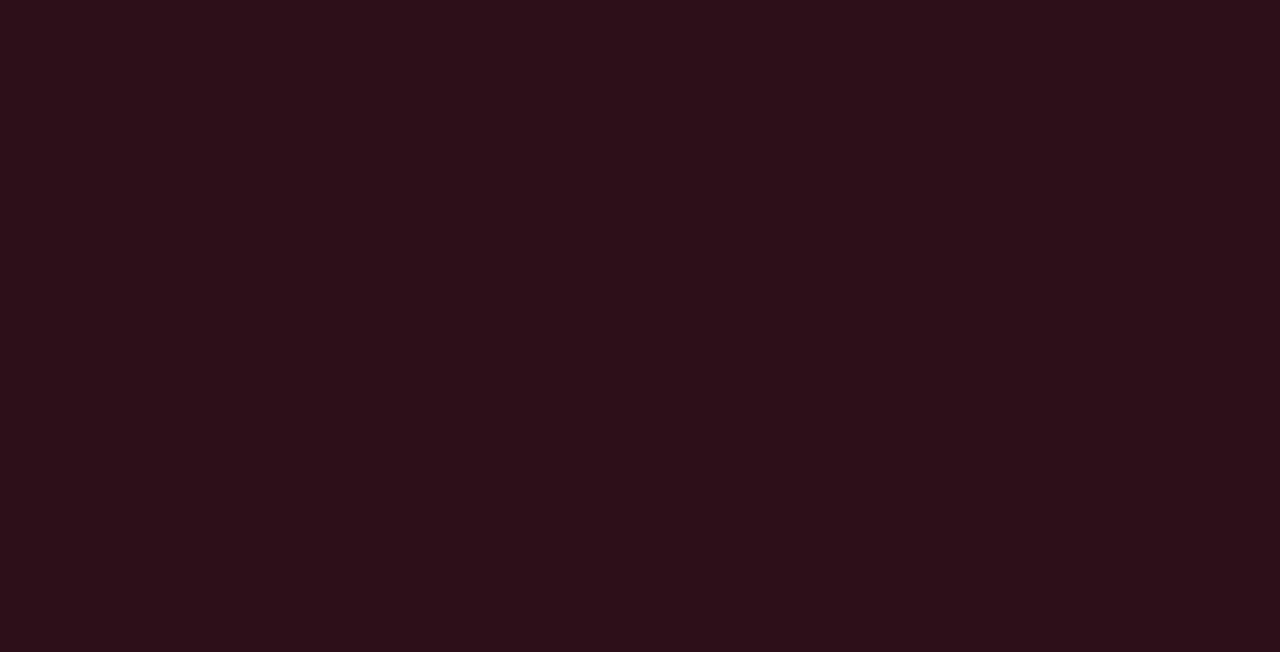
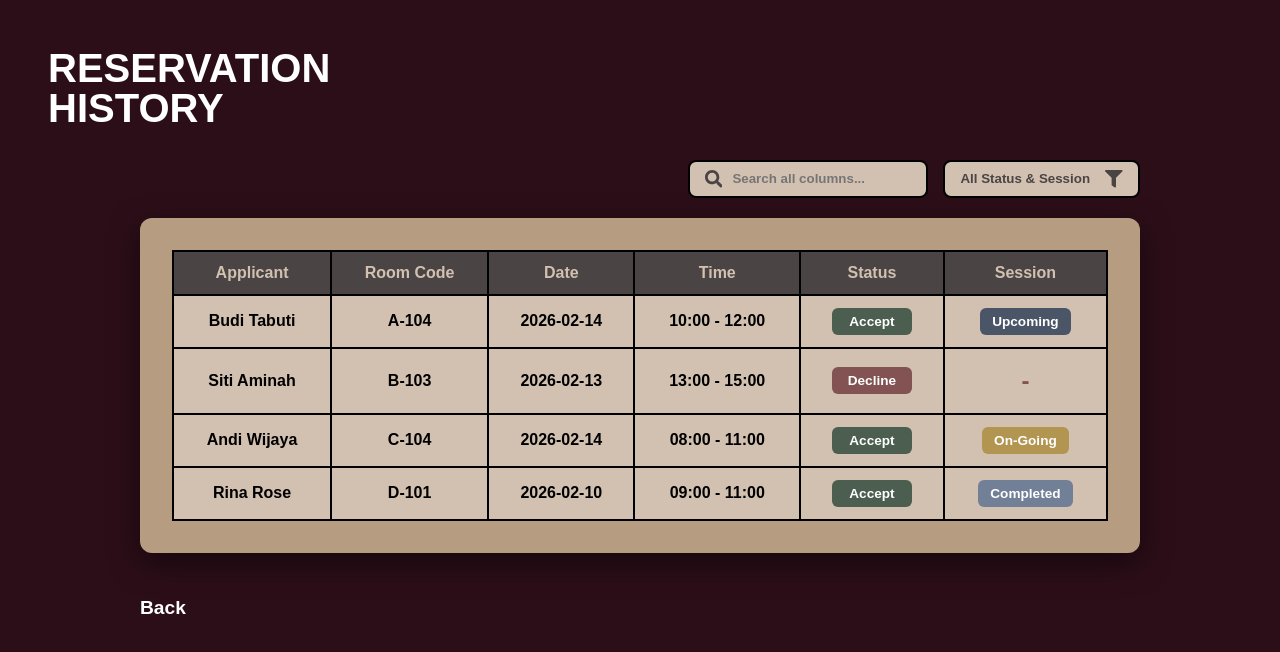
Before and after one commit to vurysk/2026-room_reservation-frontend, a React (Vite) app: page /admin/history in a window 1280 px wide. Before the commit this address had no page. Shown: the top 652 px of the page. Built offline with nearby package versions, Linux system fonts and the light colour scheme.

Commit message:
feat(reservation-history): add reservation history page

```diff
--- a/src/App.tsx
+++ b/src/App.tsx
@@ -4,8 +4,9 @@ import Home from './pages/user/Home';
 import AddReservation from './pages/user/AddReservation';
 import EditReservation from './pages/user/EditReservation';
 import ReservationDetail from './pages/shared/ReservationDetail';
-import ReservationList from './pages/user/ReservationList'; //
+import ReservationList from './pages/user/ReservationList';
 import RoomApproval from './pages/admin/RoomApproval'; // IMPORT BARU
+import ReservationHistory from './pages/admin/ReservationHistory';
 import './App.css';
 
 function App() {
@@ -19,6 +20,7 @@ function App() {
           <Route path="/reservation/detail/:roomCode" element={<ReservationDetail />} />
           <Route path="/reservation/list" element={<ReservationList />} />
           <Route path="/admin/approval" element={<RoomApproval />} />
+          <Route path="/admin/history" element={<ReservationHistory />} />
 
 
           <Route path="/reservation/list" element={<div style={{padding: '50px', color: 'white'}}>Halaman List (Next Step)</div>} />
--- /dev/null
+++ b/src/pages/admin/ReservationHistory.css
@@ -0,0 +1,116 @@
+/* src/pages/admin/ReservationHistory.css */
+.history-page { padding: 3rem; }
+.header-text { color: white; font-size: 2.5rem; line-height: 1; margin-bottom: 2rem; font-weight: bold; }
+
+.history-controls {
+    display: flex;
+    justify-content: flex-end;
+    gap: 15px;
+    margin-bottom: 20px;
+    max-width: 1000px;
+    margin-left: auto;
+    margin-right: auto;
+}
+
+.search-box, .filter-wrapper {
+    background: #D2C1B0;
+    padding: 8px 15px;
+    border-radius: 8px;
+    display: flex;
+    align-items: center;
+    gap: 10px;
+    border: 2px solid #000;
+}
+
+/* BARU: Mengubah warna ikon search dan filter menjadi cokelat tua agar tidak putih */
+.control-icon {
+    color: #4A4444;
+    font-size: 1.1rem;
+}
+
+.search-box input, .filter-wrapper select {
+    background: none;
+    border: none;
+    outline: none;
+    font-weight: 600;
+    color: #4A4444;
+}
+
+/* Agar dropdown select juga menggunakan kursor pointer */
+.filter-wrapper select {
+    cursor: pointer;
+    appearance: none; /* Menghilangkan panah default browser */
+    padding-right: 5px;
+}
+
+.history-card {
+    background-color: #B69D82;
+    padding: 2rem;
+    border-radius: 12px;
+    max-width: 1000px;
+    margin: 0 auto;
+    box-shadow: 0 10px 30px rgba(0,0,0,0.5);
+}
+
+.history-table {
+    width: 100%;
+    border-collapse: collapse;
+    border: 2px solid #000;
+}
+
+.history-table th, .history-table td {
+    border: 2px solid #000;
+    padding: 12px;
+    text-align: center;
+}
+
+.history-table th {
+    background-color: #4A4444;
+    color: #D2C1B0;
+}
+
+/* REVISI: Mengubah warna teks td menjadi hitam pekat (#000) agar konsisten dengan RoomApproval */
+.history-table td {
+    background-color: #D2C1B0;
+    color: #000;
+    font-weight: 600;
+}
+
+/* Badges Styling */
+.badge {
+    padding: 6px 12px;
+    border-radius: 6px;
+    color: white; /* Tulisan di dalam badge tetap putih agar kontras dengan warna background badge */
+    font-size: 0.85rem;
+    display: inline-block;
+    min-width: 80px;
+    font-weight: bold;
+}
+
+.status-approved { background-color: #4B5E4F; }
+.status-rejected { background-color: #835353; }
+
+.session-upcoming { background-color: #4A5568; }
+.session-on-going { background-color: #B29551; }
+.session-completed { background-color: #718096; }
+
+/* REVISI: Memperbaiki warna untuk status sesi yang kosong (-) */
+.badge.session-- {
+    background-color: transparent;
+    color: #835353;
+    font-weight: bold;
+    font-size: 1.5rem;
+}
+
+.back-btn {
+    color: white;
+    cursor: pointer;
+    font-weight: bold;
+    margin-top: 20px;
+    display: inline-block;
+    font-size: 1.2rem;
+}
+
+.back-btn:hover {
+    text-decoration: underline;
+}
--- a/src/pages/admin/ReservationHistory.tsx
+++ b/src/pages/admin/ReservationHistory.tsx
@@ -0,0 +1,104 @@
+// src/pages/admin/ReservationHistory.tsx
+import React, { useState, useEffect } from 'react';
+import { useNavigate } from 'react-router-dom';
+import { reservationService } from '../../services/reservationService';
+import type { ReservationHistoryData } from '../../types/reservation';
+import { FaSearch, FaFilter } from 'react-icons/fa';
+import './ReservationHistory.css';
+
+const ReservationHistory: React.FC = () => {
+    const navigate = useNavigate();
+    const [history, setHistory] = useState<ReservationHistoryData[]>([]);
+    const [searchTerm, setSearchTerm] = useState('');
+    const [filterStatus, setFilterStatus] = useState('All');
+    const [loading, setLoading] = useState(true);
+
+    useEffect(() => {
+        reservationService.getReservationHistory().then(data => {
+            setHistory(data);
+            setLoading(false);
+        });
+    }, []);
+
+    // LOGIKA SEARCH & FILTER (Frontend Side)
+    const filteredData = history.filter(item => {
+        const matchesSearch = Object.values(item).some(val =>
+            val.toLowerCase().includes(searchTerm.toLowerCase())
+        );
+        const matchesFilter = filterStatus === 'All' || item.status === filterStatus || item.sessionStatus === filterStatus;
+
+        return matchesSearch && matchesFilter;
+    });
+
+    if (loading) return <div className="loading-text">Loading History...</div>;
+
+    return (
+        <div className="history-page">
+            <h1 className="header-text">RESERVATION<br/>HISTORY</h1>
+
+            <div className="history-controls">
+                <div className="search-box">
+                    <FaSearch className="control-icon" />
+                    <input
+                        type="text"
+                        placeholder="Search all columns..."
+                        value={searchTerm}
+                        onChange={(e) => setSearchTerm(e.target.value)}
+                    />
+                </div>
+                <div className="filter-wrapper">
+                    <select value={filterStatus} onChange={(e) => setFilterStatus(e.target.value)}>
+                        <option value="All">All Status & Session</option>
+                        <option value="Approved">Accepted Only</option>
+                        <option value="Rejected">Declined Only</option>
+                        <option value="Upcoming">Upcoming</option>
+                        <option value="On-Going">On-Going</option>
+                        <option value="Completed">Completed</option>
+                    </select>
+                    <FaFilter className="control-icon" />
+                </div>
+            </div>
+
+            <div className="history-card">
+                <table className="history-table">
+                    <thead>
+                        <tr>
+                            <th>Applicant</th>
+                            <th>Room Code</th>
+                            <th>Date</th>
+                            <th>Time</th>
+                            <th>Status</th>
+                            <th>Session</th>
+                        </tr>
+                    </thead>
+                    <tbody>
+                        {filteredData.map((res, index) => (
+                            <tr key={index}>
+                                <td>{res.fullName}</td>
+                                <td>{res.roomCode}</td>
+                                <td>{res.date}</td>
+                                <td>{res.time}</td>
+                                <td>
+                                    <span className={`badge status-${res.status.toLowerCase()}`}>
+                                        {res.status === 'Approved' ? 'Accept' : 'Decline'}
+                                    </span>
+                                </td>
+                                <td>
+                                    <span className={`badge session-${res.sessionStatus.toLowerCase().replace(' ', '-')}`}>
+                                        {res.sessionStatus}
+                                    </span>
+                                </td>
+                            </tr>
+                        ))}
+                    </tbody>
+                </table>
+            </div>
+
+            <div className="footer-actions">
+                <span className="back-btn" onClick={() => navigate('/admin/approval')}>Back</span>
+            </div>
+        </div>
+    );
+};
+
+export default ReservationHistory;
--- a/src/pages/admin/RoomApproval.tsx
+++ b/src/pages/admin/RoomApproval.tsx
@@ -45,7 +45,7 @@ const RoomApproval: React.FC = () => {
                 <div className="history-nav-item">
                     <button
                         className="history-circle-btn"
-                        onClick={() => alert("Menuju Halaman History...")}
+                        onClick={() => navigate('/admin/history')}
                         title="Reservation History"
                     >
                         <FaHistory />
--- a/src/services/reservationService.ts
+++ b/src/services/reservationService.ts
@@ -2,7 +2,8 @@
 import type {
     RoomSummary,
     ReservationFormData,
-    ReservationDetailData
+    ReservationDetailData,
+    ReservationHistoryData
 } from '../types/reservation';
 
 const delay = (ms: number) => new Promise(res => setTimeout(res, ms));
@@ -125,6 +126,16 @@ export const reservationService = {
         console.log(`API Call (Admin): Merubah status ${roomCode} menjadi ${newStatus}`);
         await delay(1000); // Simulasi koneksi ke database ASP.NET
         return { success: true };
+    },
+
+    getReservationHistory: async (): Promise<ReservationHistoryData[]> => {
+        await delay(800); // Simulasi loading data
+        return [
+            { fullName: 'Budi Tabuti', roomCode: 'A-104', date: '2026-02-14', time: '10:00 - 12:00', status: 'Approved', sessionStatus: 'Upcoming' },
+            { fullName: 'Siti Aminah', roomCode: 'B-103', date: '2026-02-13', time: '13:00 - 15:00', status: 'Rejected', sessionStatus: '-' },
+            { fullName: 'Andi Wijaya', roomCode: 'C-104', date: '2026-02-14', time: '08:00 - 11:00', status: 'Approved', sessionStatus: 'On-Going' },
+            { fullName: 'Rina Rose', roomCode: 'D-101', date: '2026-02-10', time: '09:00 - 11:00', status: 'Approved', sessionStatus: 'Completed' },
+        ]; // Mengembalikan data simulasi sesuai dengan kolom di gambar
     }
 
 };
```
Also changed, not shown: src/types/reservation.ts (+12 -1 lines).
